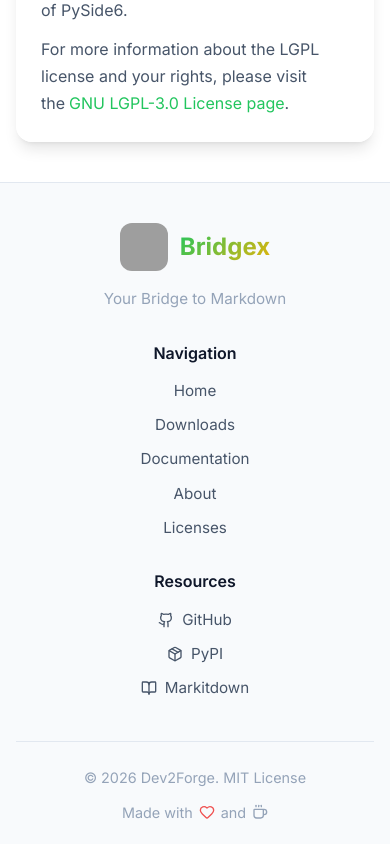
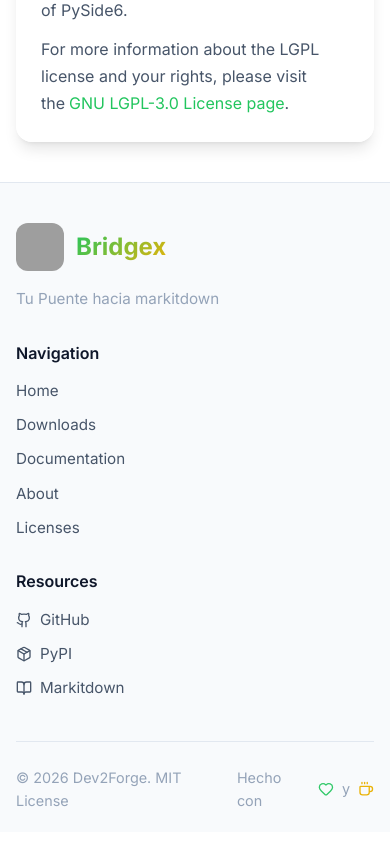
Before and after one commit to Dev2Forge/bridgex, a React (Vite) app in the folder website/: page /licenses in a window 390 px wide. Shown: the part 2947-3791 px from the top of the page. Built offline with nearby package versions, Linux system fonts and the light colour scheme; grey boxes are pictures that could not be loaded.

Commit message:
Fix footer mistakes and others

```diff
--- a/website/src/components/layout/Footer.css
+++ b/website/src/components/layout/Footer.css
@@ -92,14 +92,50 @@
 .footer-made-with {
   display: flex;
   align-items: center;
-  gap: 6px;
+  gap: 8px;
+  font-size: 0.9rem;
   color: var(--text-muted);
-  font-size: 0.9rem;
+}
+
+.footer-made-with .heart-icon {
+  color: var(--color-primary);
+}
+
+.footer-made-with .lucide-coffee {
+  color: var(--color-secondary);
 }
 
 .heart-icon {
   color: var(--color-accent);
   animation: pulse 1.5s ease-in-out infinite;
+}
+
+.code-block {
+  background: var(--bg-card);
+  border: 1px solid var(--border-color);
+  padding: 16px;
+  border-radius: 8px;
+  font-family: monospace;
+  font-size: 0.9rem;
+  color: var(--text-primary);
+  position: relative;
+}
+
+.copy-button {
+  position: absolute;
+  top: 8px;
+  right: 8px;
+  background: var(--color-primary);
+  color: var(--text-secondary);
+  border: none;
+  border-radius: 4px;
+  padding: 4px 8px;
+  cursor: pointer;
+  font-size: 0.8rem;
+}
+
+.copy-button:hover {
+  background: var(--color-secondary);
 }
 
 @media (max-width: 768px) {
@@ -111,27 +147,4 @@
     grid-template-columns: 1fr;
     gap: 32px;
   }
-
-  .footer-brand {
-    max-width: 100%;
-    text-align: center;
-  }
-
-  .footer-logo-link {
-    justify-content: center;
-  }
-
-  .footer-links-section h4 {
-    text-align: center;
-  }
-
-  .footer-nav {
-    align-items: center;
-  }
-
-  .footer-bottom {
-    flex-direction: column;
-    gap: 12px;
-    text-align: center;
-  }
 }
--- a/website/src/components/layout/Footer.tsx
+++ b/website/src/components/layout/Footer.tsx
@@ -19,7 +19,7 @@
               <span className="footer-title">Bridgex</span>
             </Link>
             <p className="footer-description">
-              {t('hero.subtitle')}
+              Tu Puente hacia markitdown
             </p>
           </div>
 
@@ -70,7 +70,16 @@
             © {currentYear} Dev2Forge. {t('footer.license')}
           </p>
           <p className="footer-made-with">
-            {t('footer.madeWith')} <Heart size={16} className="heart-icon" /> {t('footer.and')} <Coffee size={16} />
+            Hecho con
+            <svg xmlns="http://www.w3.org/2000/svg" width="16" height="16" viewBox="0 0 24 24" fill="none" stroke="currentColor" strokeWidth="2" strokeLinecap="round" strokeLinejoin="round" className="lucide lucide-heart heart-icon" aria-hidden="true">
+              <path d="M2 9.5a5.5 5.5 0 0 1 9.591-3.676.56.56 0 0 0 .818 0A5.49 5.49 0 0 1 22 9.5c0 2.29-1.5 4-3 5.5l-5.492 5.313a2 2 0 0 1-3 .019L5 15c-1.5-1.5-3-3.2-3-5.5"></path>
+            </svg> y
+            <svg xmlns="http://www.w3.org/2000/svg" width="16" height="16" viewBox="0 0 24 24" fill="none" stroke="currentColor" strokeWidth="2" strokeLinecap="round" strokeLinejoin="round" className="lucide lucide-coffee" aria-hidden="true">
+              <path d="M10 2v2"></path>
+              <path d="M14 2v2"></path>
+              <path d="M16 8a1 1 0 0 1 1 1v8a4 4 0 0 1-4 4H7a4 4 0 0 1-4-4V9a1 1 0 0 1 1-1h14a4 4 0 1 1 0 8h-1"></path>
+              <path d="M6 2v2"></path>
+            </svg>
           </p>
         </div>
       </div>
```
